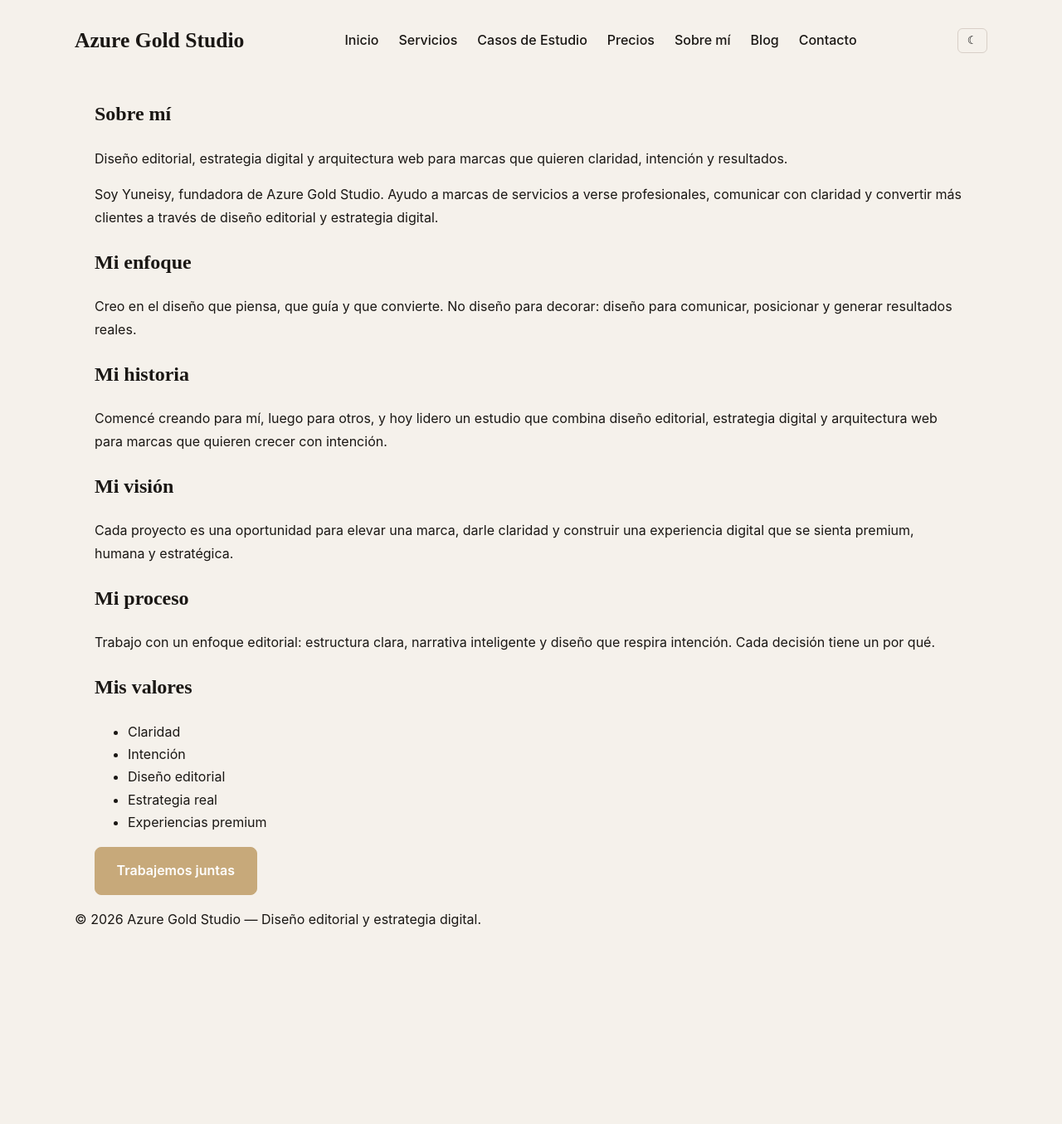
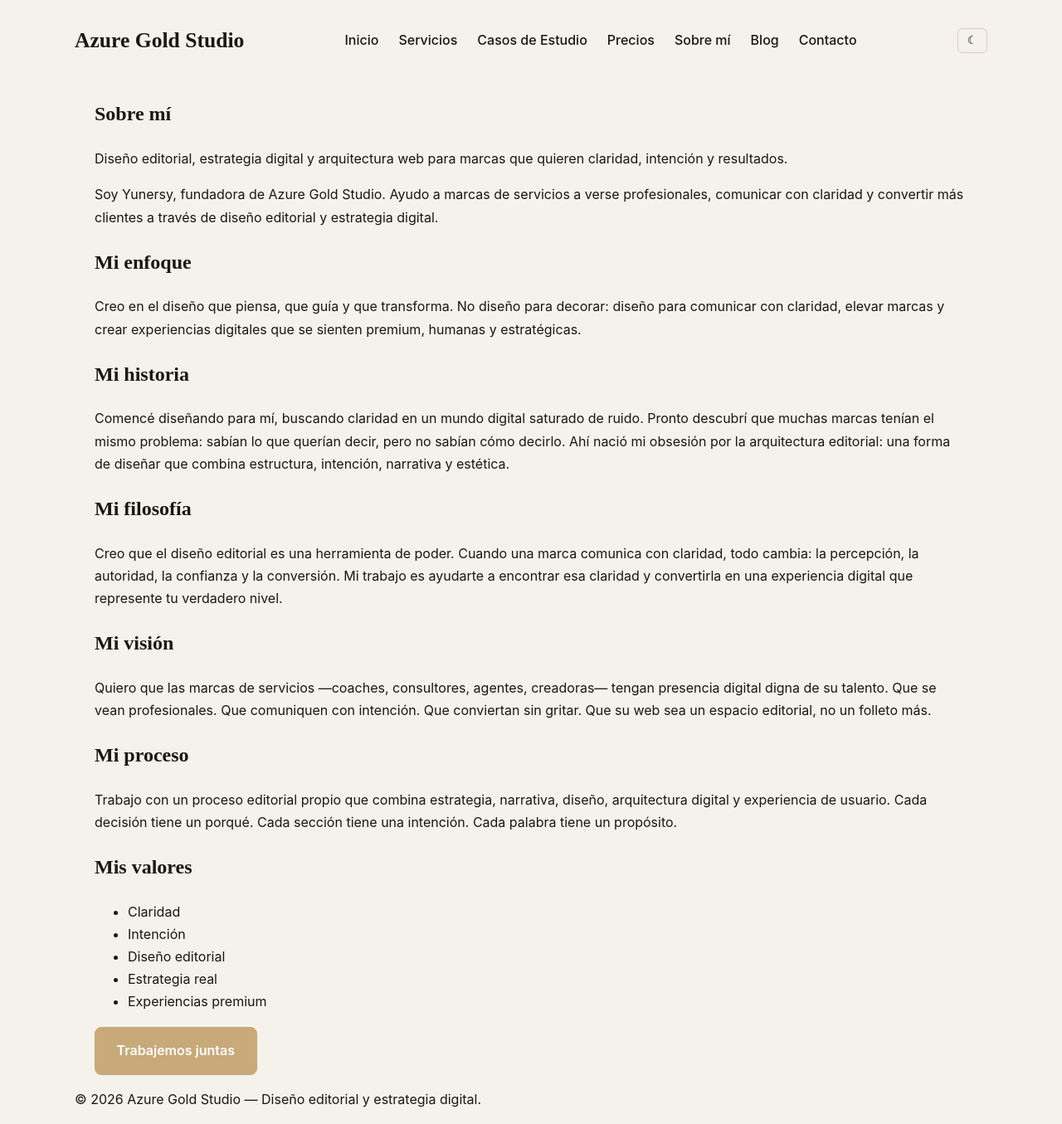
Before and after one commit to jcynay0206/mi_portfolio, a Jekyll site: the page built from sobre-mi.html, in a window 1280 px wide. Shown: the whole page at 83% size. Built offline with Jekyll 4.4.1, drawn with Linux system fonts in a browser that asks for light colours; before the commit the page ends 1138 px from its top, so only the background shows below that.

Commit message:
Update sobre-mi.html

```diff
--- a/sobre-mi.html
+++ b/sobre-mi.html
@@ -2,19 +2,22 @@
 layout: about
 title: "Sobre mí"
 subtitle: "Diseño editorial, estrategia digital y arquitectura web para marcas que quieren claridad, intención y resultados."
-intro: "Soy Yuneisy, fundadora de Azure Gold Studio. Ayudo a marcas de servicios a verse profesionales, comunicar con claridad y convertir más clientes a través de diseño editorial y estrategia digital."
+intro: "Soy Yunersy, fundadora de Azure Gold Studio. Ayudo a marcas de servicios a verse profesionales, comunicar con claridad y convertir más clientes a través de diseño editorial y estrategia digital."
 blocks:
   - title: "Mi enfoque"
-    text: "Creo en el diseño que piensa, que guía y que convierte. No diseño para decorar: diseño para comunicar, posicionar y generar resultados reales."
+    text: "Creo en el diseño que piensa, que guía y que transforma. No diseño para decorar: diseño para comunicar con claridad, elevar marcas y crear experiencias digitales que se sienten premium, humanas y estratégicas."
 
   - title: "Mi historia"
-    text: "Comencé creando para mí, luego para otros, y hoy lidero un estudio que combina diseño editorial, estrategia digital y arquitectura web para marcas que quieren crecer con intención."
+    text: "Comencé diseñando para mí, buscando claridad en un mundo digital saturado de ruido. Pronto descubrí que muchas marcas tenían el mismo problema: sabían lo que querían decir, pero no sabían cómo decirlo. Ahí nació mi obsesión por la arquitectura editorial: una forma de diseñar que combina estructura, intención, narrativa y estética."
+
+  - title: "Mi filosofía"
+    text: "Creo que el diseño editorial es una herramienta de poder. Cuando una marca comunica con claridad, todo cambia: la percepción, la autoridad, la confianza y la conversión. Mi trabajo es ayudarte a encontrar esa claridad y convertirla en una experiencia digital que represente tu verdadero nivel."
 
   - title: "Mi visión"
-    text: "Cada proyecto es una oportunidad para elevar una marca, darle claridad y construir una experiencia digital que se sienta premium, humana y estratégica."
+    text: "Quiero que las marcas de servicios —coaches, consultores, agentes, creadoras— tengan presencia digital digna de su talento. Que se vean profesionales. Que comuniquen con intención. Que conviertan sin gritar. Que su web sea un espacio editorial, no un folleto más."
 
   - title: "Mi proceso"
-    text: "Trabajo con un enfoque editorial: estructura clara, narrativa inteligente y diseño que respira intención. Cada decisión tiene un por qué."
+    text: "Trabajo con un proceso editorial propio que combina estrategia, narrativa, diseño, arquitectura digital y experiencia de usuario. Cada decisión tiene un porqué. Cada sección tiene una intención. Cada palabra tiene un propósito."
 
 values:
   - "Claridad"
```
